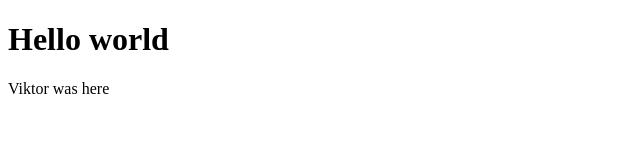
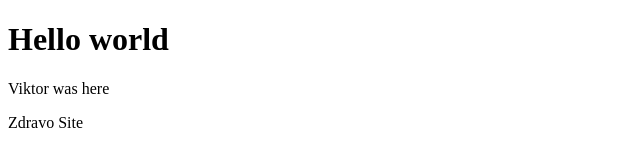
Before and after one commit to jugosack/WebApplicationSoftware_FI_EURM, a plain HTML site: page fcc-test-suite-template-master/index.html in a window 1280 px wide. Shown: the full height of the page, 0-640 px from the left. Drawn offline with Linux system fonts and the light colour scheme.

Commit message:
message_3

```diff
--- a/fcc-test-suite-template-master/index.html
+++ b/fcc-test-suite-template-master/index.html
@@ -9,6 +9,7 @@
   <body>
 <h1> Hello world </h1>
 <p> Viktor was here</p>
+<p> Zdravo Site</p>
 
     <script src="https://cdn.freecodecamp.org/testable-projects-fcc/v1/bundle.js"></script>
 
```
